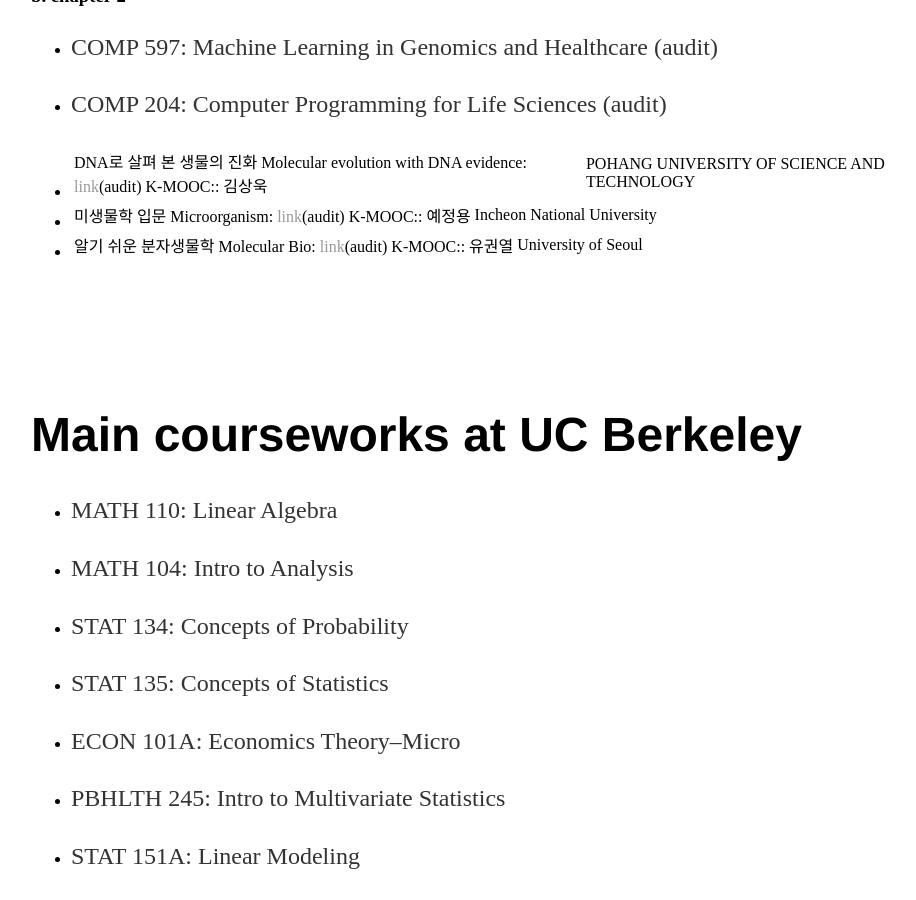
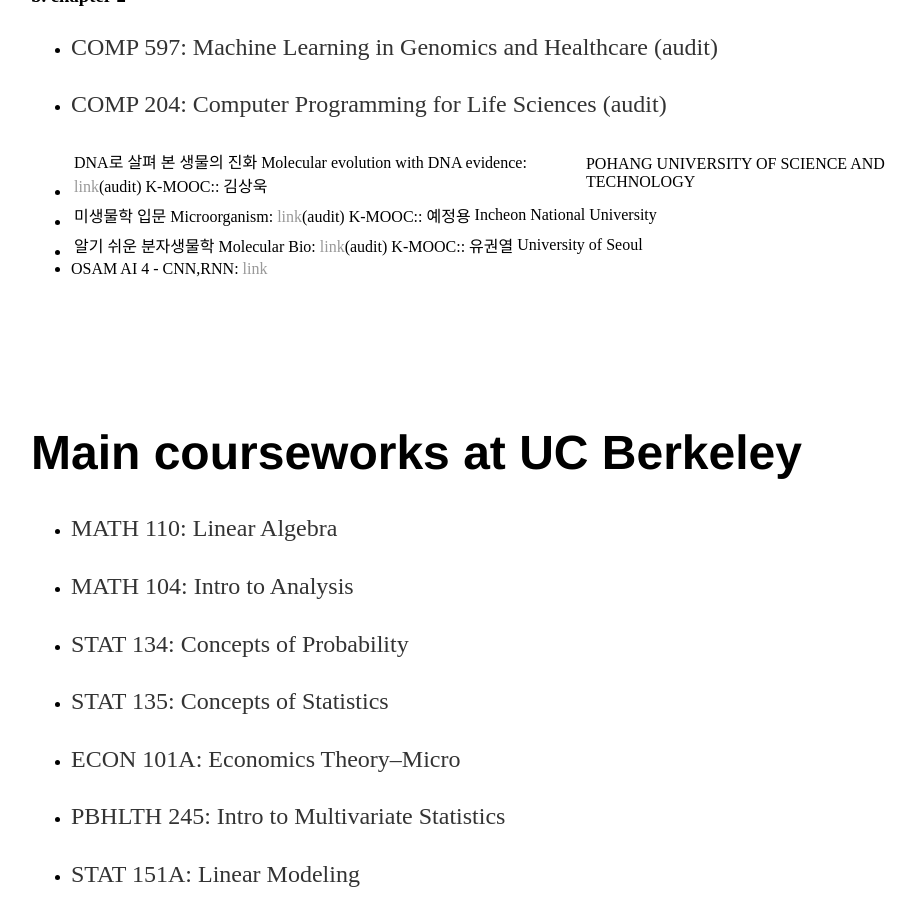
Before and after one commit to yjkweon24/yjkweon24.github.io, a Jekyll site: the page built from coursework/coursework.md, in a window 1280 px wide and 900 px high, scrolled down 489 px. Shown: the whole window, without its empty margins (161-1077 px from the left). Built offline with Jekyll 4.4.1, drawn with Linux system fonts in a browser that asks for light colours; our own code applies the rules of GitHub Pages for plain Markdown files.

Commit message:
Update coursework.md

```diff
--- a/coursework/coursework.md
+++ b/coursework/coursework.md
@@ -19,6 +19,8 @@
 * 미생물학 입문 Microorganism: [link](http://www.kmooc.kr/courses/course-v1:INU+INU002+2020_L2_4/course/)(audit) K-MOOC:: 예정용 | Incheon National University
 
 * 알기 쉬운 분자생물학 Molecular Bio: [link](http://www.kmooc.kr/courses/course-v1:UOSk+ACE_UOS07+2021_T1/course/)(audit) K-MOOC:: 유권열 | University of Seoul
+
+* OSAM AI 4 - CNN,RNN: [link](https://osam.kr/course/course_list.jsp?cid=1167)
 
 <br>
 
```
